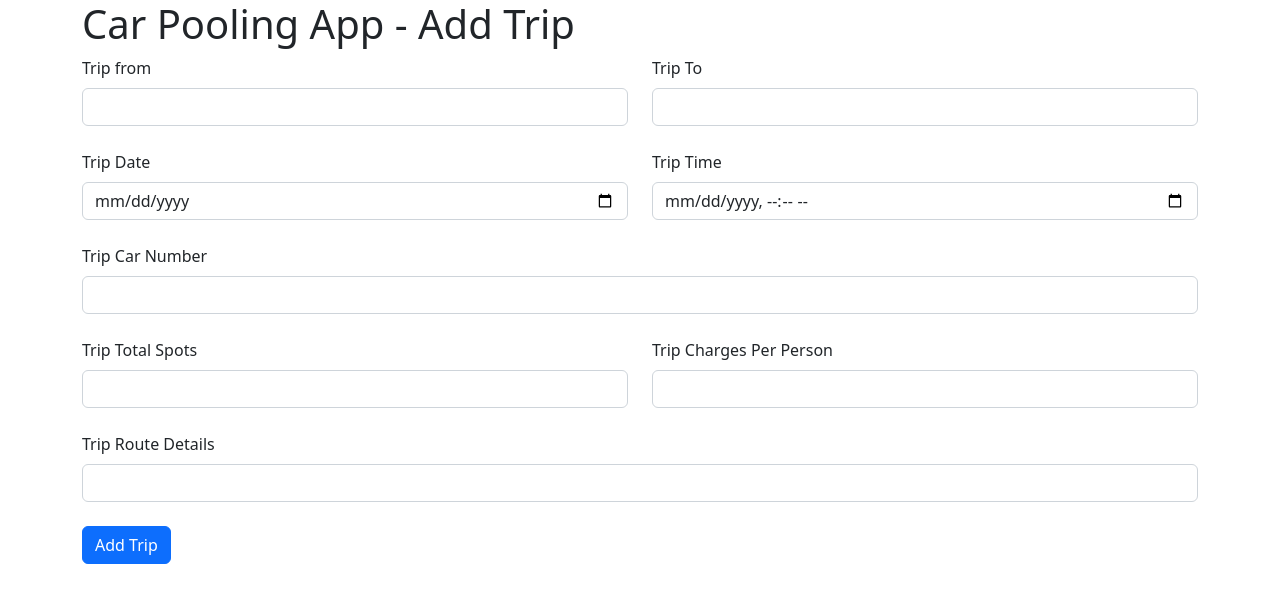
After one commit to sahilM1001/car_pooling_app, a Django app: page /carpooling/view/addTrip in a window 1280 px wide. The commit adds this page. Shown: the top 603 px of the page. Run offline with Django 4.2, Linux system fonts and the light colour scheme; some libraries are stand-ins or nearby versions.

Commit message:
addTrip and booktrip views finalized

```diff
--- a/carpoolingapp/urls.py
+++ b/carpoolingapp/urls.py
@@ -17,7 +17,9 @@ urlpatterns = [
 
     #view paths
     path('view/login', views.loginView, name='Login View'),#done
-    path('view/signup', views.signupView, name='Signup View'),
+    path('view/signup', views.signupView, name='Signup View'),#done
     path('view/home', views.homeView, name='Home View'),#done
+    path('view/addTrip', views.addTripView, name='Add Trip View'),#done
+    path('view/viewTrips', views.viewTripView, name='View Trips View'),#done
 
 ]
--- a/carpoolingapp/views.py
+++ b/carpoolingapp/views.py
@@ -174,7 +174,7 @@ def addTrip(request):
             reqBody['trip_from'],
             reqBody['trip_to'],
             reqBody['trip_date'],
-            1,
+            request.session['user_id'],
             reqBody['trip_car_number'],
             reqBody['trip_total_spots'],
             reqBody['trip_charges_per_person'],
@@ -186,6 +186,10 @@ def addTrip(request):
         conn.commit()
         return HttpResponse("<h1>Trip Details Added Successfully</h1>")
 
+@csrf_exempt
+def addTripView(request):
+    print("add trip view called")
+    return render(request, 'home/addTrip.html')
 #function/API to book a trip from the available trips
 @csrf_exempt
 def bookTrip(request):
@@ -206,6 +210,7 @@ def bookTrip(request):
             reqBody['trip_status'],
             reqBody['trip_details_id']
         ))
+        cur.execute("UPDATE `trip_details` SET `trip_spots_available` = `trip_spots_available` - 1 WHERE `trip_details_id` = {} AND `trip_spots_available` > 0".format(reqBody['trip_details_id']))
         conn.commit()
         return HttpResponse("<h1>Trip Booked Successfully</h1>")
 
@@ -223,6 +228,9 @@ def viewTrips(request):
         data = cur.fetchall()
         print("data fetched: ", data)
         return HttpResponse("<h1>Trip details Fetched Successfully</h1>")
+
+def viewTripView(request):
+    pass
 
 #function/API to add ratings to a trip
 @csrf_exempt
--- /dev/null
+++ b/templates/home/addTrip.html
@@ -0,0 +1,111 @@
+{% load static %}
+<!DOCTYPE html>
+<html lang="en">
+<head>
+    <meta charset="UTF-8">
+    <meta http-equiv="X-UA-Compatible" content="IE=edge">
+    <meta name="viewport" content="width=device-width, initial-scale=1.0">
+    <title>Add Trip Page</title>
+    <link rel="stylesheet" href='{% static "bootstrap.css"%}'>
+    <script language="JavaScript" src='{% static "jquery.js" %}'></script>
+</head>
+<body>
+    <div class="container">
+        <h1>Car Pooling App - Add Trip</h1>
+        <form>
+            <div class="row">
+                <!-- trip from input -->
+                <div class="form-outline mb-4 col-md-6">
+                    <label class="form-label" for="form2Example1">Trip from</label>
+                    <input type="text" id="trip_from" class="form-control" />
+
+                </div>
+                <!-- Trip to -->
+                <div class="form-outline mb-4 col-md-6">
+                    <label class="form-label" for="form2Example1">Trip To</label>
+                    <input type="text" id="trip_to" class="form-control" />
+                </div>
+            </div>
+
+            <div class="row">
+                <!-- trip date -->
+                <div class="form-outline mb-4 col-md-6">
+                    <label class="form-label" for="form2Example2">Trip Date</label>
+                    <input type="date" id="trip_date" class="form-control" />
+
+                </div>
+                <!-- trip Time -->
+                <div class="form-outline mb-4 col-md-6">
+                    <label class="form-label" for="form2Example2">Trip Time</label>
+                    <input type="datetime-local" id="trip_time" class="form-control" />
+
+                </div>
+            </div>
+
+
+
+            <!-- trip car number -->
+            <div class="form-outline mb-4">
+                <label class="form-label" for="form2Example1">Trip Car Number</label>
+                  <input type="text" id="trip_car_number" class="form-control" />
+
+            </div>
+
+            <div class="row">
+                <!-- trip total Spots -->
+                <div class="form-outline mb-4 col-md-6">
+                    <label class="form-label" for="form2Example1">Trip Total Spots</label>
+                    <input type="number" id="trip_total_spots" class="form-control" />
+                </div>
+
+                <!-- trip charges per person -->
+                <div class="form-outline mb-4 col-md-6">
+                    <label class="form-label" for="form2Example1">Trip Charges Per Person</label>
+                    <input type="number" id="trip_charges_per_person" class="form-control" />
+                </div>
+            </div>
+
+            <div class="row">
+                <div class="form-outline mb-4">
+                    <label class="form-label" for="form2Example1">Trip Route Details</label>
+                    <input type="text" id="trip_route_details" class="form-control" />
+                </div>
+
+            </div>
+            <!-- Submit button -->
+            <button type="button" class="btn btn-primary btn-block mb-4" id="addTripBtn">Add Trip</button>
+
+          </form>
+    </div>
+
+    <script>
+        $(document).ready(function(){
+        console.log("jquery executed")
+        $("#addTripBtn").on('click', function(){
+            console.log("inside login button clicked")
+            let jsonData = {
+                'trip_from': $("#trip_from").val(),
+                'trip_to': $("#trip_to").val(),
+                'trip_date': $("#trip_date").val(),
+                'trip_car_number':$("#trip_car_number").val(),
+                'trip_total_spots': $("#trip_total_spots").val(),
+                'trip_charges_per_person': $("#trip_charges_per_person").val(),
+                'trip_spots_available': $("#trip_total_spots").val(),
+                'trip_time': $("#trip_time").val(),
+                'trip_route_details': $("#trip_route_details").val()
+            }
+            $.ajax({
+                type: "POST",
+                url: "http://127.0.0.1:8000/carpooling/api/addTrip",
+                data: JSON.stringify(jsonData),
+                contentType: "application/json; charset=utf-8",
+                success: function(){
+                    window.location.replace("http://127.0.0.1:8000/carpooling/view/home");
+                }
+            })
+        })
+    })
+
+    </script>
+</body>
+</html>
```
Also changed, not shown: templates/home/home.html (+25 -1 lines), templates/home/viewTrip.html (added).
